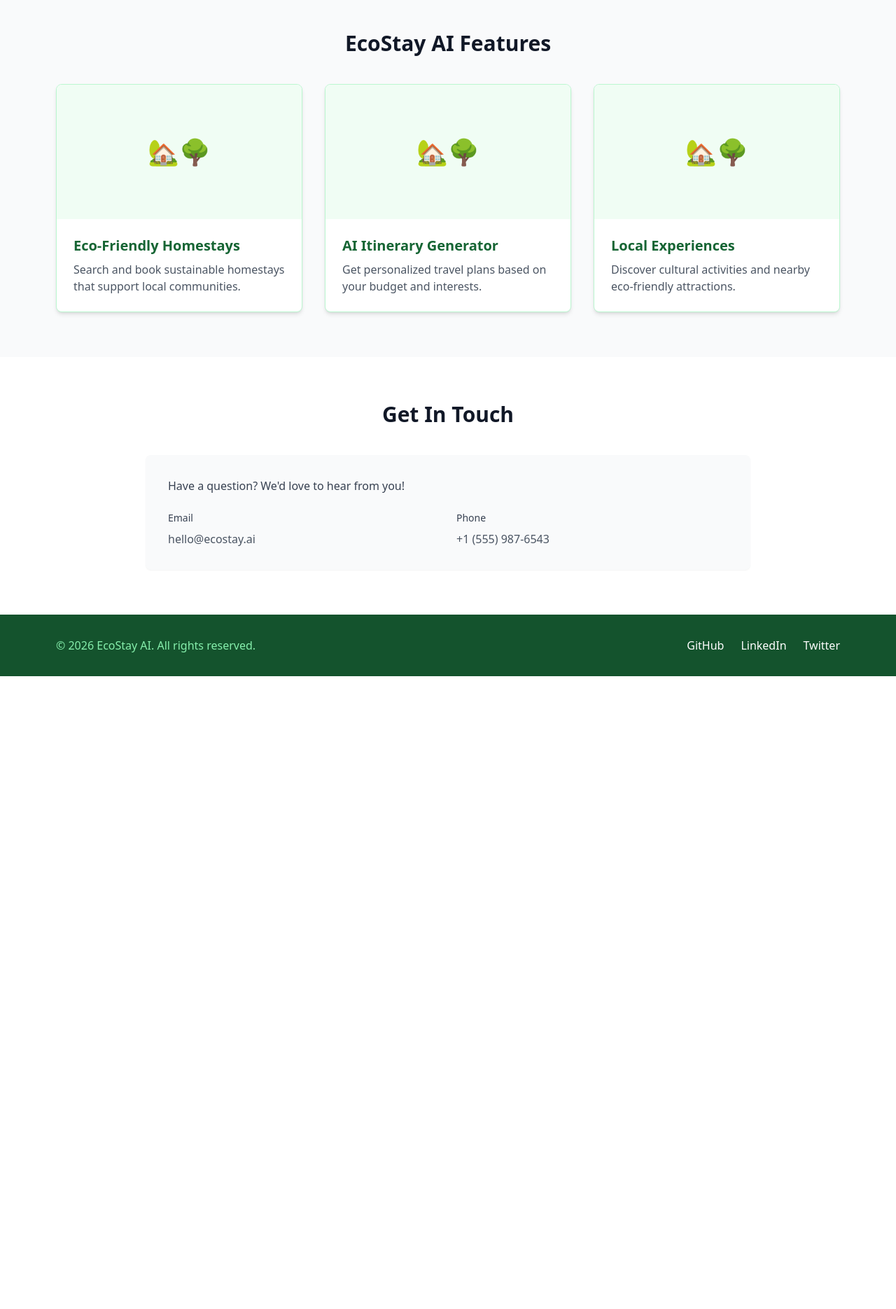
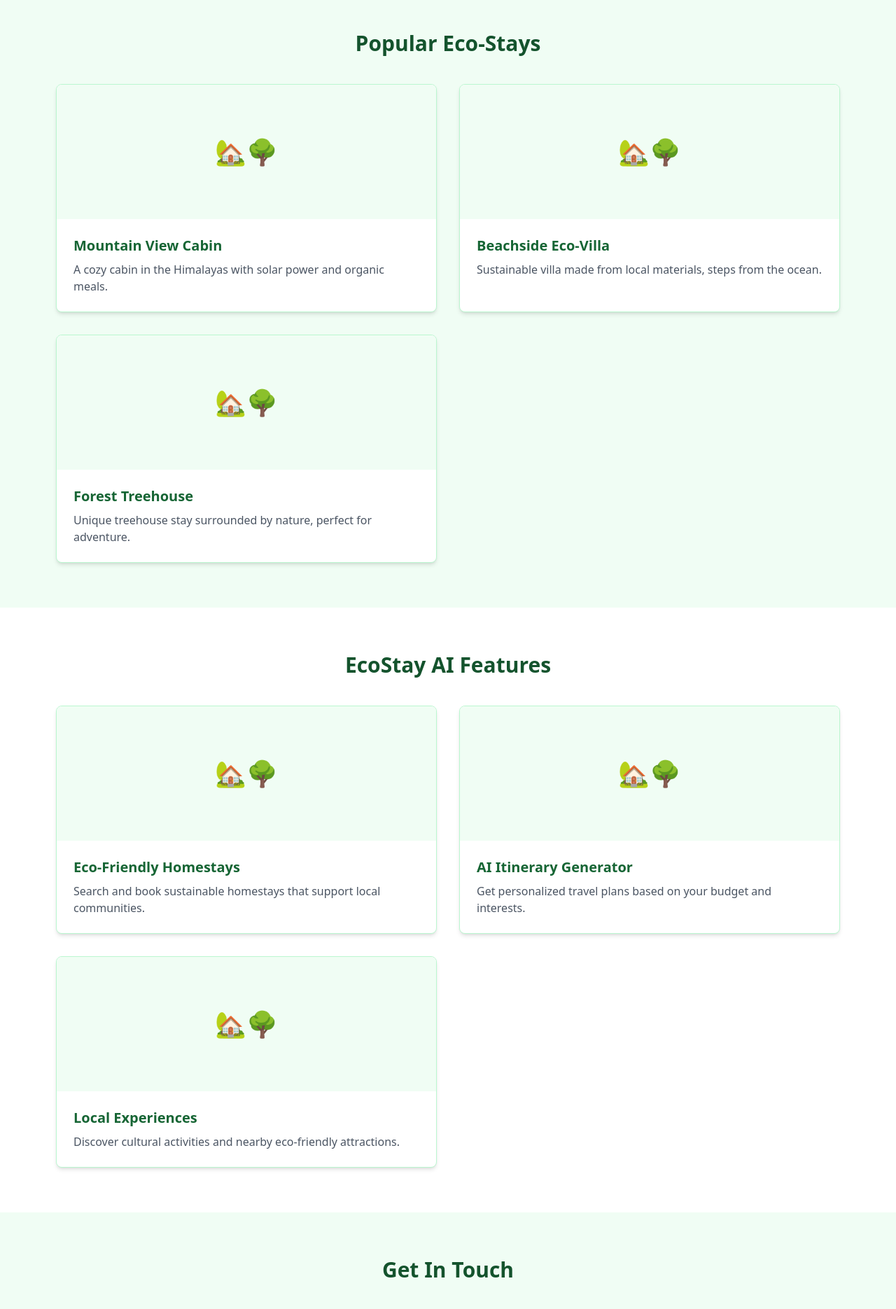
Before and after one commit to Ritikasingh-23/EcoStay-AI, a Next.js app: page / in a window 1280 px wide. Shown: the part 520-2390 px from the top of the page at 70% size. Before the commit the page ends 1486 px from the top, so only its background shows below. Built offline with nearby package versions, Linux system fonts and the light colour scheme.

Commit message:
feat: rearrange home page sections and change grid to 2 columns

```diff
--- a/app/page.jsx
+++ b/app/page.jsx
@@ -1,32 +1,51 @@
 'use client'; // Don't worry about this line - Next.js needs it!
 
-import Navbar from '../components/Navbar'; // Import the top navbar
-import Hero from '../components/Hero'; // Import the big hero section
-import Card from '../components/Card'; // Import the card component
-import Footer from '../components/Footer'; // Import the bottom footer
-import websiteContent from '../components/content'; // Import our settings file!
+import Navbar from '../components/Navbar';
+import Hero from '../components/Hero';
+import Card from '../components/Card';
+import Footer from '../components/Footer';
+import websiteContent from '../components/content';
 
 // ========================================
-// This is the HOME PAGE!
+// EcoStay AI HOME PAGE!
 // ========================================
 function HomePage() {
-  // Get our list of services from the settings file
+  let staysList = websiteContent.popularStays;
   let servicesList = websiteContent.services;
 
-  // Make a card for each service
-  let firstServiceCard = (
+  // 1st Popular Stay Card
+  let firstStayCard = (
+    <Card
+      title={staysList[0].title}
+      description={staysList[0].description}
+    />
+  );
+  let secondStayCard = (
+    <Card
+      title={staysList[1].title}
+      description={staysList[1].description}
+    />
+  );
+  let thirdStayCard = (
+    <Card
+      title={staysList[2].title}
+      description={staysList[2].description}
+    />
+  );
+
+  let firstFeatureCard = (
     <Card
       title={servicesList[0].title}
       description={servicesList[0].description}
     />
   );
-  let secondServiceCard = (
+  let secondFeatureCard = (
     <Card
       title={servicesList[1].title}
       description={servicesList[1].description}
     />
   );
-  let thirdServiceCard = (
+  let thirdFeatureCard = (
     <Card
       title={servicesList[2].title}
       description={servicesList[2].description}
@@ -34,106 +53,63 @@ function HomePage() {
   );
 
   return (
-    <> {/* This is just a wrapper so we can have multiple things at the top level */}
-      <Navbar /> {/* Show the navbar */}
+    <>
+      <Navbar />
 
-      <main className="flex-1"> {/* Main content area */}
-        <Hero /> {/* Show the big hero section */}
+      <main className="flex-1">
+        <Hero />
 
-        {/* ========================================
-            OUR SERVICES SECTION
-            ======================================== */}
-        <section id="services" className="py-16 bg-gray-50">
-          {/* py-16 = lots of padding at top and bottom */}
-          {/* bg-gray-50 = very light gray background */}
-
+        {/* FIRST: POPULAR STAYS SECTION! */}
+        <section id="popular-stays" className="py-16 bg-green-50">
           <div className="max-w-6xl mx-auto px-4">
-            {/* max-w-6xl = don't let it get too wide */}
-            {/* mx-auto = center it */}
-            {/* px-4 = padding on left and right */}
-
-            <h2 className="text-3xl font-bold text-center mb-10">{websiteContent.servicesTitle}</h2>
-            {/* text-3xl = big text */}
-            {/* font-bold = bold */}
-            {/* text-center = center the text */}
-            {/* mb-10 = lots of space below the title */}
-
-            <div className="grid grid-cols-1 md:grid-cols-3 gap-8">
-              {/* grid = arrange things in a grid */}
-              {/* grid-cols-1 = 1 column on tiny screens */}
-              {/* md:grid-cols-3 = 3 columns on bigger screens */}
-              {/* gap-8 = lots of space between cards */}
-
-              {firstServiceCard} {/* Show first service card */}
-              {secondServiceCard} {/* Show second service card */}
-              {thirdServiceCard} {/* Show third service card */}
-
+            <h2 className="text-3xl font-bold text-center mb-10 text-green-900">{websiteContent.popularStaysTitle}</h2>
+            <div className="grid grid-cols-1 md:grid-cols-2 gap-8">
+              {/* Changed to 2 columns on desktop! */}
+              {firstStayCard}
+              {secondStayCard}
+              {thirdStayCard}
             </div>
-
           </div>
-
         </section>
 
-        {/* ========================================
-            CONTACT US SECTION
-            ======================================== */}
-        <section id="contact" className="py-16">
-          {/* py-16 = lots of padding at top and bottom */}
+        {/* SECOND: FEATURES SECTION! */}
+        <section id="services" className="py-16">
+          <div className="max-w-6xl mx-auto px-4">
+            <h2 className="text-3xl font-bold text-center mb-10 text-green-900">{websiteContent.servicesTitle}</h2>
+            <div className="grid grid-cols-1 md:grid-cols-2 gap-8">
+              {/* Changed to 2 columns on desktop! */}
+              {firstFeatureCard}
+              {secondFeatureCard}
+              {thirdFeatureCard}
+            </div>
+          </div>
+        </section>
 
+        {/* THIRD: CONTACT SECTION! */}
+        <section id="contact" className="py-16 bg-green-50">
           <div className="max-w-4xl mx-auto px-4">
-            {/* max-w-4xl = don't let it get too wide */}
-            {/* mx-auto = center it */}
-            {/* px-4 = padding on left and right */}
-
-            <h2 className="text-3xl font-bold text-center mb-10">{websiteContent.contactTitle}</h2>
-            {/* text-3xl = big text */}
-            {/* font-bold = bold */}
-            {/* text-center = center the text */}
-            {/* mb-10 = lots of space below the title */}
-
-            <div className="bg-gray-50 p-8 rounded-lg shadow-sm">
-              {/* bg-gray-50 = very light gray background */}
-              {/* p-8 = lots of padding */}
-              {/* rounded-lg = rounded corners */}
-              {/* shadow-sm = tiny shadow */}
-
-              <p className="text-gray-700 mb-6">Have a question? We'd love to hear from you!</p>
-              {/* mb-6 = space below this text */}
-
+            <h2 className="text-3xl font-bold text-center mb-10 text-green-900">{websiteContent.contactTitle}</h2>
+            <div className="bg-white p-8 rounded-lg shadow-sm border border-green-200">
+              <p className="text-gray-700 mb-6">Ready to start your eco-friendly adventure? We're here to help!</p>
               <div className="grid grid-cols-1 md:grid-cols-2 gap-6">
-                {/* grid = 2 columns on bigger screens */}
-                {/* gap-6 = space between columns */}
-
                 <div>
                   <label className="block text-sm font-medium text-gray-700 mb-2">Email</label>
-                  {/* block = take up full width */}
-                  {/* text-sm = small text */}
-                  {/* font-medium = medium thickness */}
-                  {/* mb-2 = space below label */}
-
                   <p className="text-gray-600">{websiteContent.contactEmail}</p>
-                  {/* Show email from settings file */}
                 </div>
-
                 <div>
                   <label className="block text-sm font-medium text-gray-700 mb-2">Phone</label>
                   <p className="text-gray-600">{websiteContent.contactPhone}</p>
-                  {/* Show phone from settings file */}
                 </div>
-
               </div>
-
             </div>
-
           </div>
-
         </section>
 
       </main>
 
-      <Footer /> {/* Show the footer */}
+      <Footer />
     </>
   );
 }
 
-export default HomePage; // This lets Next.js use this as the home page!
+export default HomePage;
```
